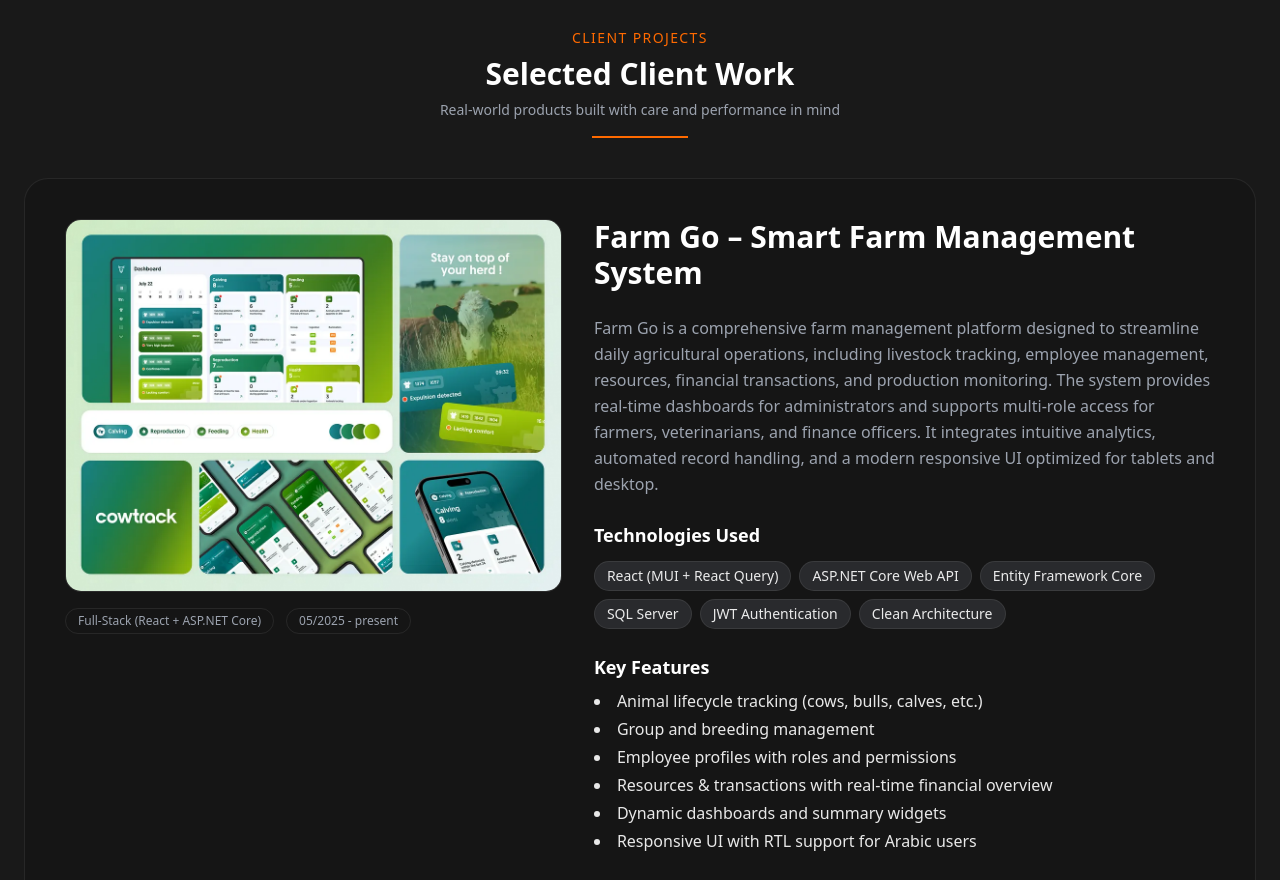
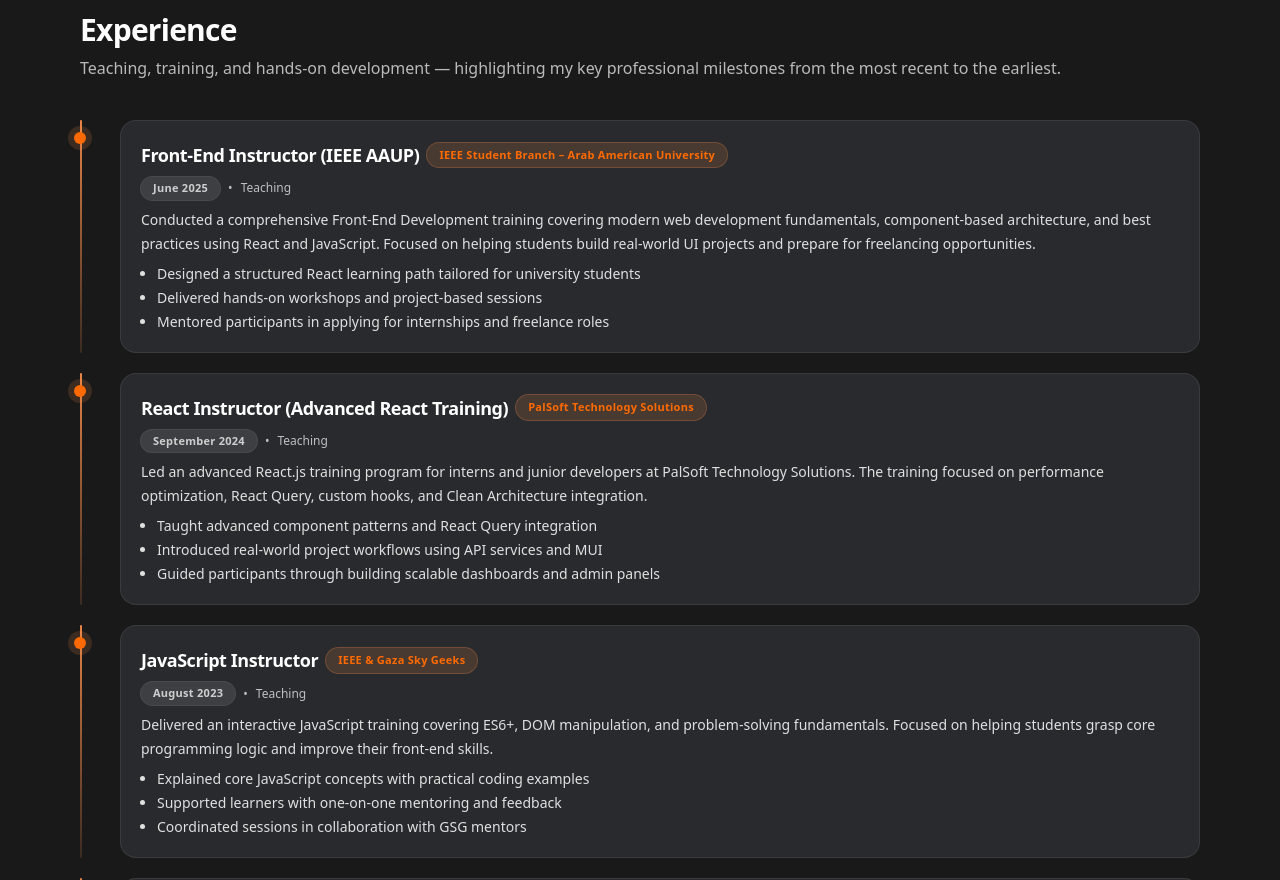
Before and after one commit to a7mad1112/personal-site, a React (Vite) app: page / in a window 1280 px wide. Shown: the part 1920-2800 px from the top of the page. Built offline with nearby package versions, Linux system fonts and the light colour scheme.

Commit message:
experience section

```diff
--- a/package.json
+++ b/package.json
@@ -12,6 +12,7 @@
   "dependencies": {
     "@emailjs/browser": "^4.4.1",
     "@tailwindcss/vite": "^4.1.13",
+    "framer-motion": "^12.23.22",
     "gsap": "^3.13.0",
     "react": "^19.1.1",
     "react-dom": "^19.1.1",
--- a/src/App.jsx
+++ b/src/App.jsx
@@ -9,6 +9,7 @@ import Testimonials from "./components/sections/Testimonials.jsx";
 import Contact from "./components/sections/Contact.jsx";
 import ClientProjects from "./components/sections/ClientProjects.jsx";
 import TrainingProjects from "./components/sections/TrainingProjects.jsx";
+import Experience from "./components/sections/Experience.jsx";
 
 const links = document.querySelectorAll('a[href^="#"]');
 links.forEach((link) => {
@@ -32,6 +33,7 @@ export default function App() {
         <Hero />
         <TechStack />
         <Services />
+        <Experience />
         <ClientProjects />
         <SeniorProject />
         <TrainingProjects />
--- a/src/components/sections/Contact.jsx
+++ b/src/components/sections/Contact.jsx
@@ -114,6 +114,11 @@ export default function Contact() {
                   rows={6}
                   required
                 />
+                <input
+                  type="hidden"
+                  name="time"
+                  value={new Date().toLocaleString()}
+                />
 
                 <label className="mt-1 flex items-center gap-2 text-xs text-[var(--muted)]">
                   <input
--- /dev/null
+++ b/src/components/sections/Experience.jsx
@@ -0,0 +1,130 @@
+import { experiences } from "../../data/experiences";
+import { motion } from "framer-motion";
+
+const Badge = ({ children, variant = "primary" }) => {
+  const base =
+    "inline-flex items-center rounded-full px-3 py-1 text-[11px] font-semibold tracking-wide";
+  const styles = {
+    primary:
+      "bg-[color:rgba(255,145,77,.15)] text-[var(--accent)] ring-1 ring-[color:rgba(255,145,77,.35)]",
+    neutral: "bg-white/10 text-white/75 ring-1 ring-white/15",
+  };
+  return <span className={`${base} ${styles[variant]}`}>{children}</span>;
+};
+
+const ExperienceItem = ({ item, index }) => {
+  return (
+    <motion.li
+      initial={{ opacity: 0, y: 18 }}
+      whileInView={{ opacity: 1, y: 0 }}
+      viewport={{ once: true, margin: "-120px" }}
+      transition={{ duration: 0.35, delay: index * 0.06 }}
+      className="relative pl-7 md:pl-10"
+    >
+      <span
+        className="absolute left-0 top-0 h-full w-[2px] rounded-full"
+        style={{
+          background:
+            "linear-gradient(to bottom, rgba(255,145,77,.9), rgba(255,145,77,.15))",
+        }}
+      />
+
+      {/* النقطة */}
+      <span
+        className="absolute -left-[6px] top-3 h-3 w-3 rounded-full shadow-[0_0_0_6px_rgba(255,145,77,.15)]"
+        style={{ backgroundColor: "var(--accent)" }}
+      />
+
+      <div className="grid gap-2 rounded-2xl border border-[color:rgba(255,255,255,.08)] bg-[#292a2d] p-4 md:p-5">
+        <div className="flex flex-wrap items-center gap-2">
+          <h3 className="text-base md:text-lg font-semibold tracking-tight">
+            {item.title}
+          </h3>
+          {item.company && <Badge>{item.company}</Badge>}
+        </div>
+
+        <div className="flex flex-wrap items-center gap-2 text-xs text-white/70">
+          {item.date && <Badge variant="neutral">{item.date}</Badge>}
+          {item.type && (
+            <>
+              <span>•</span>
+              <span className="capitalize">{item.type}</span>
+            </>
+          )}
+        </div>
+
+        {item.description && (
+          <p className="text-sm leading-6 text-white/85">{item.description}</p>
+        )}
+
+        {item.achievements?.length > 0 && (
+          <ul className="ml-4 list-disc space-y-1 text-sm text-white/85">
+            {item.achievements.map((a, i) => (
+              <li key={i}>{a}</li>
+            ))}
+          </ul>
+        )}
+
+        {item.certificate && (
+          <div className="pt-2">
+            <a
+              href={item.certificate}
+              target="_blank"
+              rel="noreferrer"
+              className="inline-flex items-center gap-2 rounded-xl bg-[color:rgba(255,145,77,.15)] px-3 py-1.5 text-sm font-medium text-[var(--accent)] ring-1 ring-[color:rgba(255,145,77,.35)] transition hover:bg-[color:rgba(255,145,77,.25)]"
+            >
+              View Certificate
+              <svg
+                width="16"
+                height="16"
+                viewBox="0 0 24 24"
+                className="opacity-90"
+                fill="none"
+                xmlns="http://www.w3.org/2000/svg"
+              >
+                <path
+                  stroke="currentColor"
+                  strokeWidth="1.5"
+                  d="M7 17L17 7M17 7H9M17 7V15"
+                />
+              </svg>
+            </a>
+          </div>
+        )}
+      </div>
+    </motion.li>
+  );
+};
+
+export default function Experience() {
+  return (
+    <section id="experience" className="relative py-16">
+      {/* خلفية خفيفة جداً بتموّج ناعم */}
+      <div
+        aria-hidden
+        className="pointer-events-none absolute inset-0 -z-10 opacity-20"
+        style={{
+          background:
+            "radial-gradient(60% 60% at 20% 0%, rgba(255,145,77,.18), transparent 60%), radial-gradient(55% 60% at 80% 100%, rgba(255,145,77,.12), transparent 60%)",
+        }}
+      />
+      <div className="mx-auto max-w-6xl px-4">
+        <div className="mb-8 md:mb-10">
+          <h2 className="text-2xl md:text-3xl font-extrabold tracking-tight">
+            Experience
+          </h2>
+          <p className="mt-2 text-sm md:text-base text-white/70">
+            Teaching, training, and hands-on development — highlighting my key
+            professional milestones from the most recent to the earliest.
+          </p>
+        </div>
+
+        <ol className="relative space-y-5">
+          {experiences.map((exp, idx) => (
+            <ExperienceItem key={exp.id ?? idx} item={exp} index={idx} />
+          ))}
+        </ol>
+      </div>
+    </section>
+  );
+}
--- /dev/null
+++ b/src/data/experiences.js
@@ -0,0 +1,64 @@
+export const experiences = [
+  {
+    id: "e1",
+    title: "Front-End Instructor (IEEE AAUP)",
+    company: "IEEE Student Branch – Arab American University",
+    date: "June 2025",
+    description: `
+    Conducted a comprehensive Front-End Development training covering modern web development fundamentals, component-based architecture, and best practices using React and JavaScript. Focused on helping students build real-world UI projects and prepare for freelancing opportunities.
+    `,
+    achievements: [
+      "Designed a structured React learning path tailored for university students",
+      "Delivered hands-on workshops and project-based sessions",
+      "Mentored participants in applying for internships and freelance roles",
+    ],
+    type: "Teaching",
+  },
+  {
+    id: "e2",
+    title: "React Instructor (Advanced React Training)",
+    company: "PalSoft Technology Solutions",
+    date: "September 2024",
+    description: `
+    Led an advanced React.js training program for interns and junior developers at PalSoft Technology Solutions. The training focused on performance optimization, React Query, custom hooks, and Clean Architecture integration.
+    `,
+    achievements: [
+      "Taught advanced component patterns and React Query integration",
+      "Introduced real-world project workflows using API services and MUI",
+      "Guided participants through building scalable dashboards and admin panels",
+    ],
+    type: "Teaching",
+  },
+  {
+    id: "e3",
+    title: "JavaScript Instructor",
+    company: "IEEE & Gaza Sky Geeks",
+    date: "August 2023",
+    description: `
+    Delivered an interactive JavaScript training covering ES6+, DOM manipulation, and problem-solving fundamentals. Focused on helping students grasp core programming logic and improve their front-end skills.
+    `,
+    achievements: [
+      "Explained core JavaScript concepts with practical coding examples",
+      "Supported learners with one-on-one mentoring and feedback",
+      "Coordinated sessions in collaboration with GSG mentors",
+    ],
+    type: "Teaching",
+  },
+  {
+    id: "e4",
+    title: "Frontend Intern",
+    company: "Foothill Technology Solutions, LLC",
+    date: "March 2023 – July 2023",
+    description: `
+    Completed a transformative front-end internship focused on React development. Gained hands-on experience through project-based learning, UI implementation, and performance optimization.
+    `,
+    achievements: [
+      "Built multiple responsive web projects using React and modern CSS",
+      "Applied API integration, state management, and routing techniques",
+      "Received a completion certificate for outstanding performance",
+    ],
+    certificate:
+      "https://drive.google.com/file/d/1_jvuCFuYi2cXLvQj8cBTxmRZpAgnY-mj/view",
+    type: "Internship",
+  },
+];
```
Also changed, not shown: 1 other file (tests, documents, lock files or other folders).
